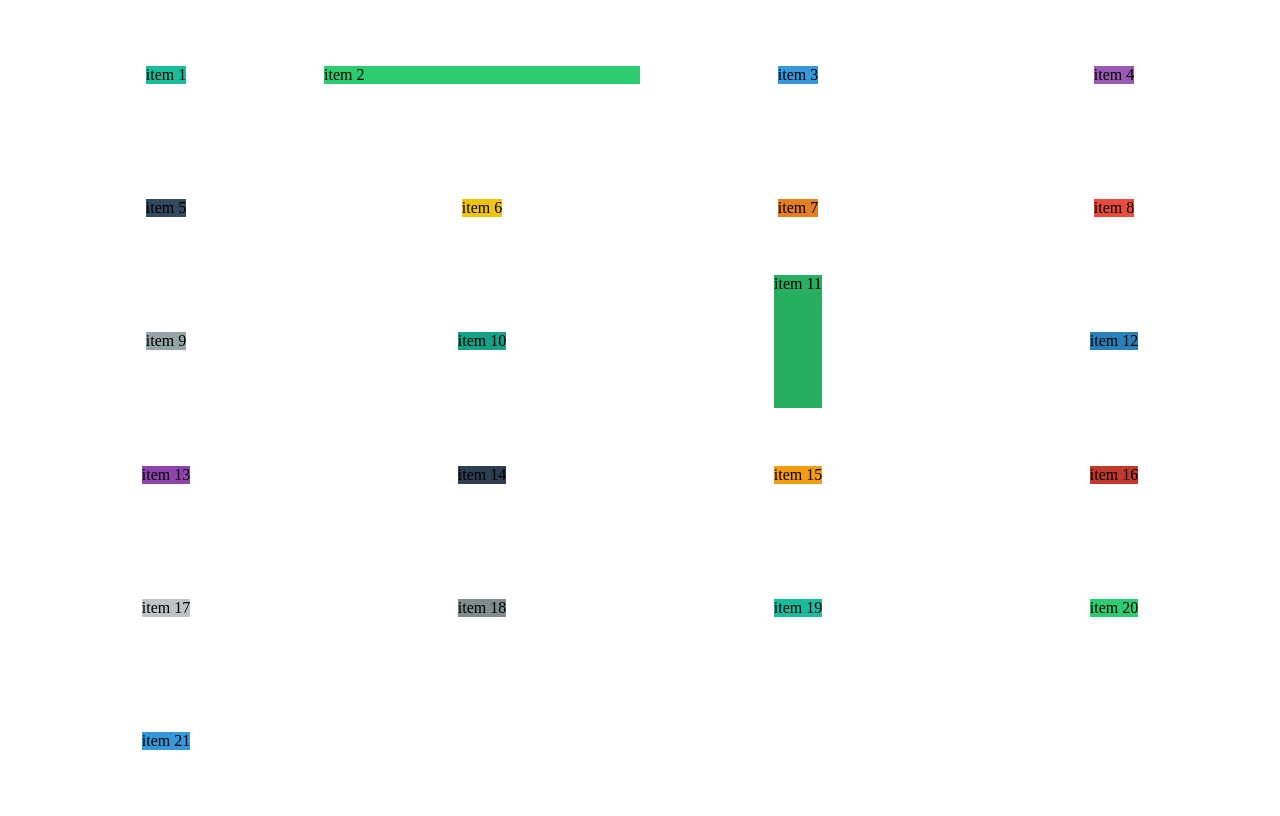
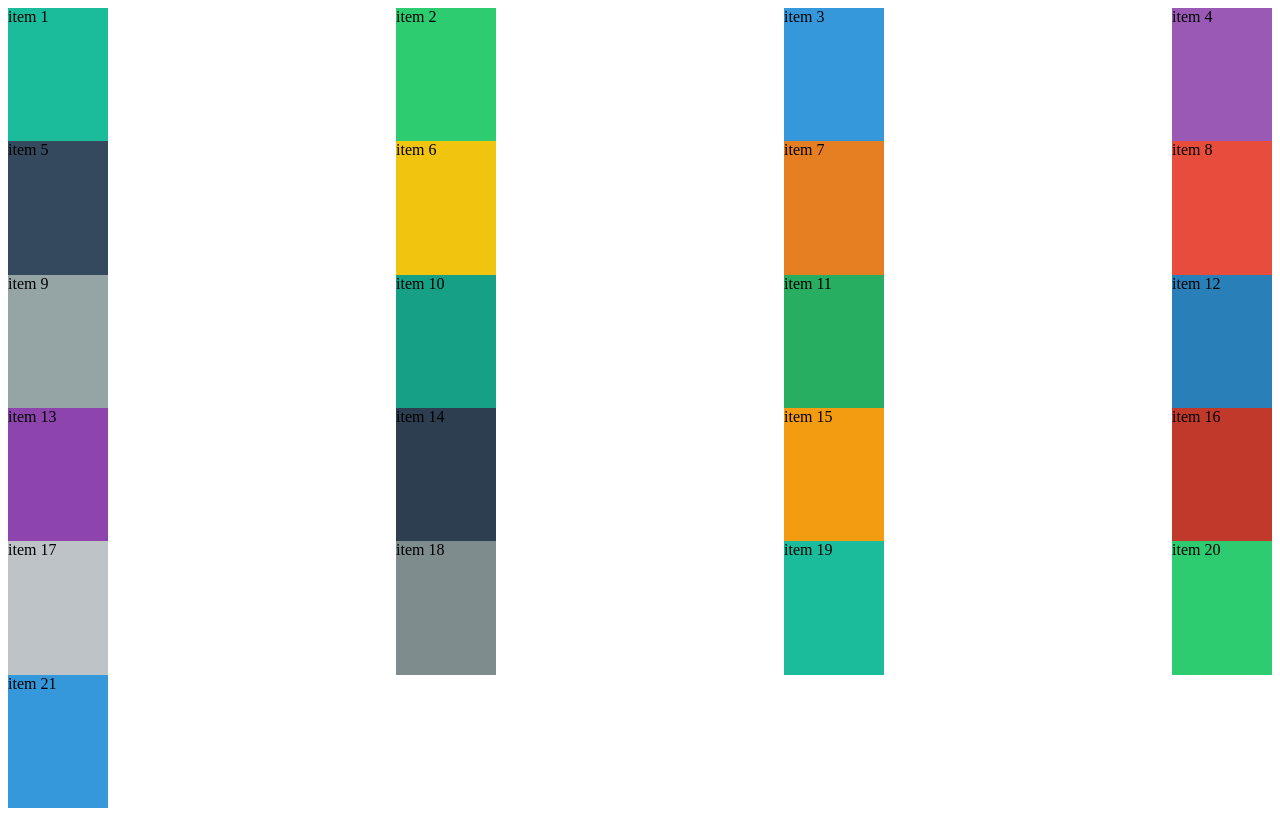
Before and after one commit to amsornet/css_grid, a plain HTML site: page index.html in a window 1280 px wide. Drawn offline with Linux system fonts and the light colour scheme.

Commit message:
justify-content: space-between

```diff
--- a/main.css
+++ b/main.css
@@ -1,15 +1,15 @@
 .container {
   display: grid;
   height: 100vh;
-  grid-template-columns: repeat(4, 25%);
-  justify-items: center;
-  align-items: center;
+  grid-template-columns: repeat(4, 100px);
+
+  justify-content: space-between; //gorizontal_line
 }
 
 .item-2 {
-  justify-self: stretch;
+
 }
 
 .item-11 {
-  align-self: stretch;
+
 }
```
